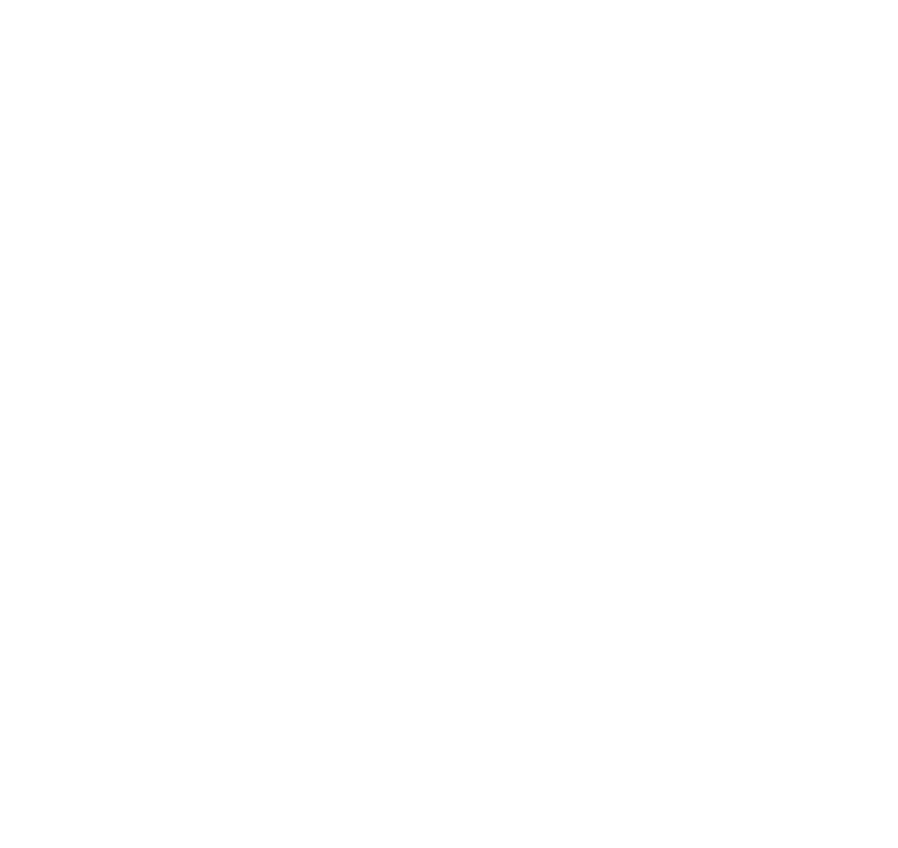
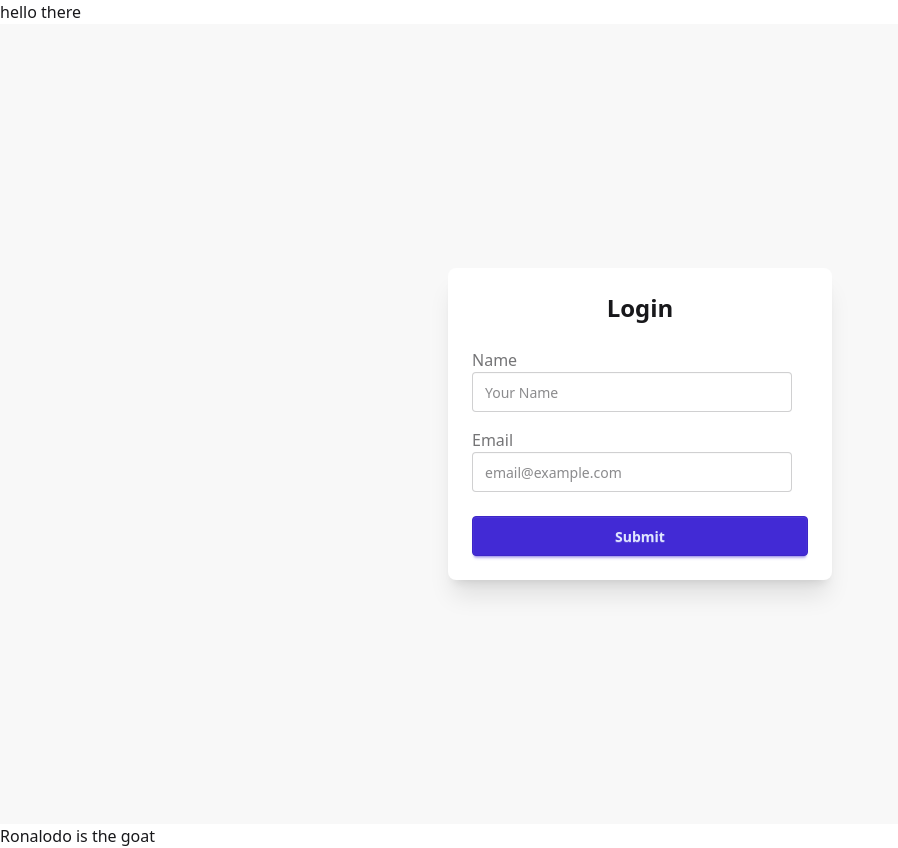
Before and after one commit to mehediakash01/Freelance-client, a React (Vite) app: page /login in a window 1280 px wide. Shown: the whole page, without its empty margins (0-898 px from the left). Before the commit the page ends 800 px from the top, so only its background shows below. Built offline with nearby package versions, Linux system fonts and the light colour scheme.

Commit message:
setup context api,private route and hide the auth credential

```diff
--- a/package.json
+++ b/package.json
@@ -10,6 +10,7 @@
     "preview": "vite preview"
   },
   "dependencies": {
+    "firebase": "^11.7.3",
     "react": "^19.1.0",
     "react-dom": "^19.1.0"
   },
--- /dev/null
+++ b/src/Components/AuthLayout/Login.jsx
@@ -0,0 +1,39 @@
+import React from 'react';
+
+const Login = () => {
+    return (
+        <div className="flex min-h-screen items-center justify-center bg-base-200">
+      <form className="card w-full max-w-sm shadow-xl bg-base-100 p-6">
+        <h2 className="text-2xl font-bold mb-6 text-center">Login</h2>
+
+        <div className="form-control mb-4">
+          <label className="label">
+            <span className="label-text">Name</span>
+          </label>
+          <input
+            type="text"
+            placeholder="Your Name"
+            className="input input-bordered"
+          />
+        </div>
+
+        <div className="form-control mb-6">
+          <label className="label">
+            <span className="label-text">Email</span>
+          </label>
+          <input
+            type="email"
+            placeholder="email@example.com"
+            className="input input-bordered"
+          />
+        </div>
+
+        <button type="submit" className="btn btn-primary w-full">
+          Submit
+        </button>
+      </form>
+    </div>
+    );
+};
+
+export default Login;
--- /dev/null
+++ b/src/Components/AuthLayout/Register.jsx
@@ -0,0 +1,11 @@
+import React from 'react';
+
+const Register = () => {
+    return (
+        <div>
+
+        </div>
+    );
+};
+
+export default Register;
--- /dev/null
+++ b/src/Pages/Loading.jsx
@@ -0,0 +1,15 @@
+import React from "react";
+
+const Loading = () => {
+  return (
+    <div className="w-11/12 mx-auto">
+      <span className="loading loading-bars loading-xs"></span>
+      <span className="loading loading-bars loading-sm"></span>
+      <span className="loading loading-bars loading-md"></span>
+      <span className="loading loading-bars loading-lg"></span>
+      <span className="loading loading-bars loading-xl"></span>
+    </div>
+  );
+};
+
+export default Loading;
--- /dev/null
+++ b/src/Router/PrivateRoute.jsx
@@ -0,0 +1,26 @@
+import React, { useContext } from 'react';
+import { AuthContext } from '../Components/Navbar/Utilities/AuthProvider/AuthProvider';
+import { Navigate, useLocation } from 'react-router';
+import Loading from '../Pages/Loading';
+
+
+const PrivateRoute = ({children}) => {
+    const {user,loading} = useContext(AuthContext);
+    const location = useLocation();
+
+
+
+
+    if(loading) {
+       return <Loading></Loading>
+    }
+   if(user){
+    return children
+   }
+   else
+   {
+return <Navigate state={location.pathname} to={'/login'} replace></Navigate>
+   }
+};
+
+export default PrivateRoute;
--- a/src/Router/router.jsx
+++ b/src/Router/router.jsx
@@ -2,6 +2,8 @@ import { createBrowserRouter } from "react-router";
 import Root from "../Components/Root";
 import Home from "../Pages/Home/Home";
 import ErrorPage from "../Pages/ErrorPage";
+import Login from "../Components/AuthLayout/Login";
+import Register from "../Components/AuthLayout/Register";
 
 export const router = createBrowserRouter([
   {
@@ -11,6 +13,17 @@ export const router = createBrowserRouter([
   {
     path: "/",
     Component: Root,
-    children: [{ index: true, Component: Home }],
+    children: [{ index: true, Component: Home },
+        {
+            path:'/login',
+            Component: Login
+        },
+        {
+            path:'register',
+            Component:Register
+        }
+
+    ],
   },
+
 ]);
--- /dev/null
+++ b/src/Utilities/Auth/AuthProvider.jsx
@@ -0,0 +1,13 @@
+import React, { Children, createContext } from 'react';
+  export const AuthContext = createContext();
+const AuthProvider = ({children}) => {
+
+    const userInfo ={
+ "akash": "goat"
+    }
+    return (
+        <AuthContext.Provider value={userInfo}>{children}</AuthContext.Provider>
+    );
+};
+
+export default AuthProvider;
--- /dev/null
+++ b/src/Utilities/Firebase.config.js
@@ -0,0 +1,17 @@
+// Import the functions you need from the SDKs you need
+import { initializeApp } from "firebase/app";
+// TODO: Add SDKs for Firebase products that you want to use
+// https://firebase.google.com/docs/web/setup#available-libraries
+
+// Your web app's Firebase configuration
+const firebaseConfig = {
+  apiKey:import.meta.env.VITE_apiKey,
+  authDomain:import.meta.env.VITE_authDomain,
+  projectId:import.meta.env.VITE_projectId,
+  storageBucket:import.meta.env.VITE_storageBucket,
+  messagingSenderId:import.meta.env.VITE_messagingSenderId,
+  appId:import.meta.env.VITE_appId,
+};
+
+// Initialize Firebase
+export const app = initializeApp(firebaseConfig);
--- a/src/main.jsx
+++ b/src/main.jsx
@@ -4,9 +4,13 @@ import './index.css'
 import App from './App.jsx'
 import { router } from './Router/router.jsx'
 import { RouterProvider } from 'react-router'
+import AuthProvider from './Utilities/Auth/AuthProvider.jsx'
 
 createRoot(document.getElementById('root')).render(
   <StrictMode>
-     <RouterProvider router={router} />
+
+     <AuthProvider>
+  <RouterProvider router={router} />
+     </AuthProvider>
   </StrictMode>,
 )
```
Also changed, not shown: 1 other file (tests, documents, lock files or other folders).
